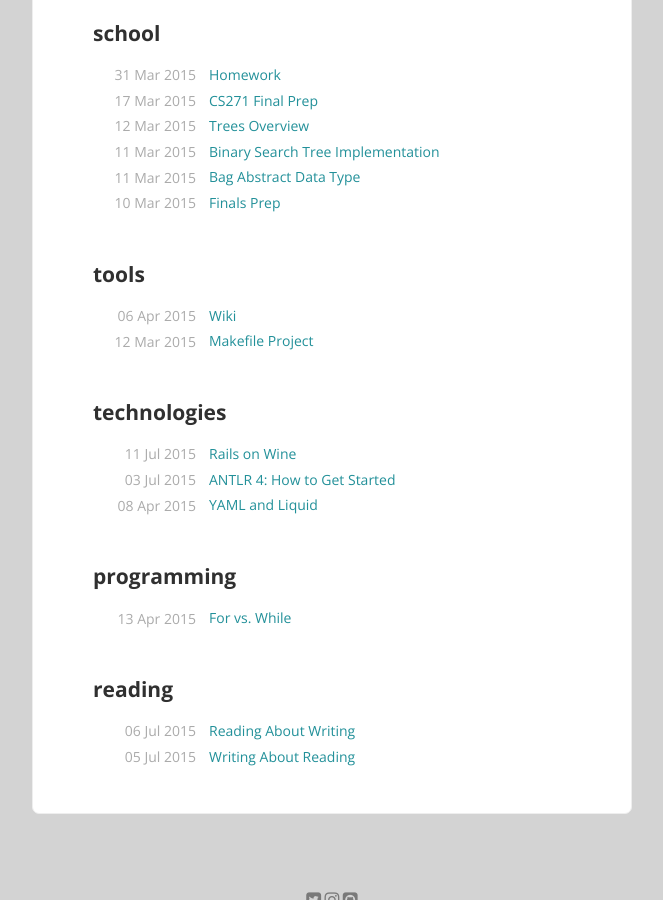
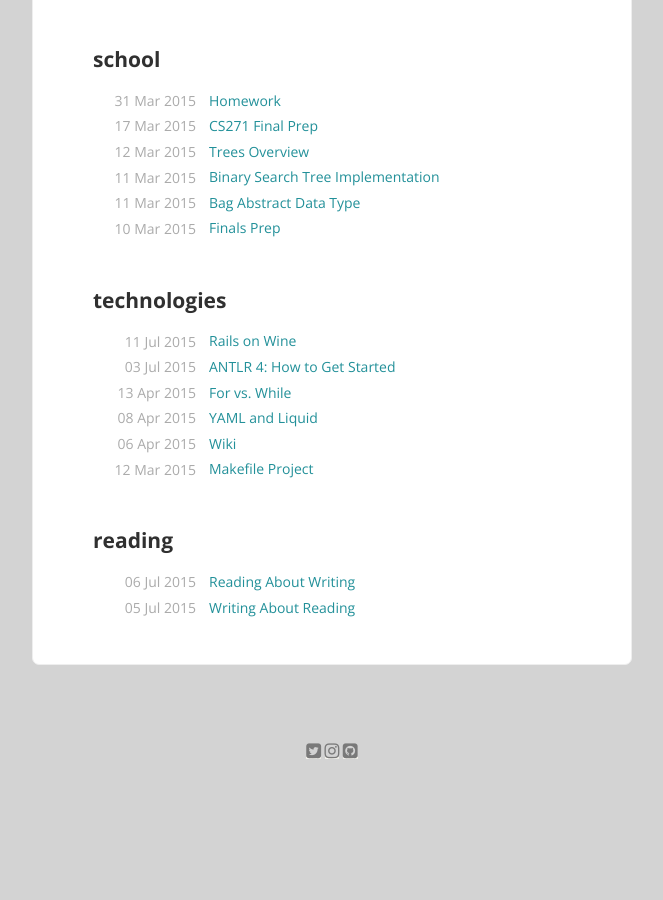
Before and after one commit to shelbyspees/speesblog, a Jekyll site: the page built from topics.md, in a window 1280 px wide and 900 px high, scrolled down 3229 px. Shown: the whole window, without its empty margins (308-971 px from the left). Built offline with Jekyll 4.4.1, drawn with Linux system fonts in a browser that asks for light colours; nearby versions of some CDN libraries; comment, search, counter and statistics services are not loaded; after the commit the page ends 4022 px from its top, so only the background shows below that; some of the changed text lies outside the part shown.

Commit message:
Update posts

```diff
--- a/_posts/2015-03-12-makefile-project.md
+++ b/_posts/2015-03-12-makefile-project.md
@@ -1,7 +1,7 @@
 ---
 layout: post
 title: Makefile Project
-category: tools
+category: technologies
 ---
 
 Nearly six months later, I finally figured out how to compile and run my homework in Eclipse.
--- a/_posts/2015-04-06-wiki.md
+++ b/_posts/2015-04-06-wiki.md
@@ -1,7 +1,7 @@
 ---
 layout: post
 title: Wiki
-category: tools
+category: technologies
 ---
 
 Yesterday when I was going through my notes from [<i class="fa fa-book"></i> *Apprenticeship Patterns*](http://chimera.labs.oreilly.com/books/1234000001813/index.html) I saw an idea that never hit me before.
--- a/_posts/2015-04-13-for-vs-while.md
+++ b/_posts/2015-04-13-for-vs-while.md
@@ -1,7 +1,7 @@
 ---
 layout: post
 title: For vs. While
-category: programming
+category: technologies
 ---
 
 Last night I was reading through the [Git source code](https://github.com/shelbyspees/git) and I saw a for-loop that started like this: `for(;;)`.
```
Also changed, not shown: _posts/2015-07-27-be-a-programmer.md (added, +36 -0 lines).
